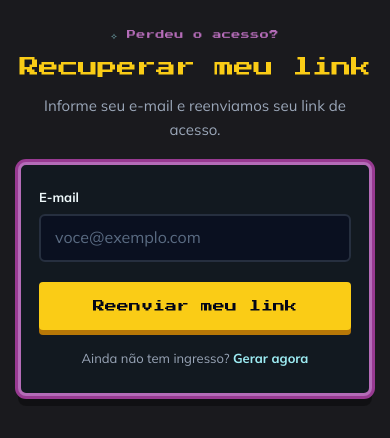
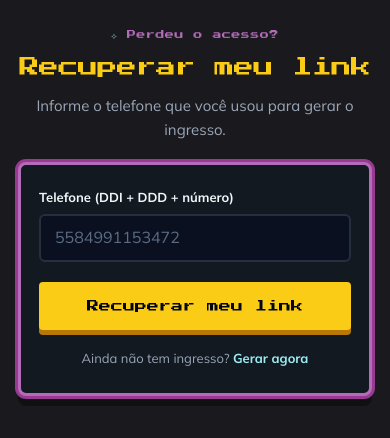
Before and after one commit to Dev-em-Dobro/dobro-club, a Next.js app: page /recuperar-link in a window 390 px wide. Shown: the top 438 px of the page. Built offline with nearby package versions, Linux system fonts and the light colour scheme.

Commit message:
feat(page): update RecuperarLinkPage to use phone number for access recovery

```diff
--- a/app/recuperar-link/page.tsx
+++ b/app/recuperar-link/page.tsx
@@ -3,35 +3,50 @@
 import { useState } from "react";
 
 const DEFAULT_SLUG = process.env.NEXT_PUBLIC_EVENT_SLUG || "piloto";
+const onlyDigits = (v: string) => v.replace(/\D/g, "");
+const isValidPhone = (v: string) => /^\d{12,13}$/.test(v);
+
+interface Access {
+  name: string | null;
+  magicLink: string;
+}
 
 export default function RecuperarLinkPage() {
-  const [email, setEmail] = useState("");
-  const [message, setMessage] = useState<string | null>(null);
+  const [phone, setPhone] = useState("");
+  const [access, setAccess] = useState<Access | null>(null);
+  const [error, setError] = useState<string | null>(null);
   const [submitting, setSubmitting] = useState(false);
 
   async function onSubmit(e: React.FormEvent) {
     e.preventDefault();
-    setMessage(null);
+    setError(null);
+    const digits = onlyDigits(phone);
+    if (!isValidPhone(digits)) {
+      setError("Use DDI + DDD + número (só números). Ex.: 5584991153472");
+      return;
+    }
     setSubmitting(true);
     try {
       const res = await fetch(
-        `/api/e/${encodeURIComponent(DEFAULT_SLUG)}/ingresso/recuperar`,
+        `/api/e/${encodeURIComponent(DEFAULT_SLUG)}/ingresso/acessar`,
         {
           method: "POST",
           headers: { "Content-Type": "application/json" },
-          body: JSON.stringify({ email: email.trim() }),
+          body: JSON.stringify({ phone: digits }),
         },
       );
       const data = await res.json().catch(() => ({}));
-      // Resposta neutra: nunca revela se o e-mail existe (FR-018).
-      setMessage(
-        data.message ||
-          "Se este e-mail estiver cadastrado, enviamos o link de acesso.",
-      );
+      if (res.ok && data.ok && data.magicLink) {
+        setAccess({ name: data.name ?? null, magicLink: data.magicLink });
+      } else {
+        setError(
+          data.message ||
+            data.error ||
+            "Não encontramos um ingresso com esse telefone.",
+        );
+      }
     } catch {
-      setMessage(
-        "Se este e-mail estiver cadastrado, enviamos o link de acesso.",
-      );
+      setError("Falha de conexão. Tente novamente em instantes.");
     } finally {
       setSubmitting(false);
     }
@@ -45,31 +60,42 @@ export default function RecuperarLinkPage() {
         </p>
         <h1 className="ticket-title px">Recuperar meu link</h1>
         <p className="ticket-sub">
-          Informe seu e-mail e reenviamos seu link de acesso.
+          Informe o telefone que você usou para gerar o ingresso.
         </p>
       </header>
 
-      {message ? (
+      {access ? (
         <div className="scroll-card">
-          <h1 className="scroll-title">Verifique seu e-mail</h1>
-          <p className="scroll-text">{message}</p>
+          <h1 className="scroll-title">
+            {access.name
+              ? `Boas-vindas de volta, ${access.name}!`
+              : "Achamos seu acesso!"}
+          </h1>
+          <p className="scroll-text">Aqui está o seu link para acessar o evento:</p>
+          <a className="btn scroll-cta" href={access.magicLink}>
+            Entrar no evento →
+          </a>
+          <p className="scroll-hint">
+            Guarde este link — ele é o seu acesso pessoal.
+          </p>
         </div>
       ) : (
         <form className="ticket-form" onSubmit={onSubmit} noValidate>
           <label className="tf-field">
-            <span>E-mail</span>
+            <span>Telefone (DDI + DDD + número)</span>
             <input
-              type="email"
-              value={email}
-              onChange={(e) => setEmail(e.target.value)}
-              placeholder="voce@exemplo.com"
-              autoComplete="email"
-              inputMode="email"
+              type="tel"
+              inputMode="numeric"
+              value={phone}
+              onChange={(e) => setPhone(e.target.value)}
+              placeholder="5584991153472"
+              autoComplete="tel"
               required
             />
           </label>
+          {error && <p className="tf-error">{error}</p>}
           <button type="submit" className="btn tf-submit" disabled={submitting}>
-            {submitting ? "Enviando…" : "Reenviar meu link"}
+            {submitting ? "Buscando…" : "Recuperar meu link"}
           </button>
           <p className="tf-recover">
             Ainda não tem ingresso? <a href="/ingresso">Gerar agora</a>
```
